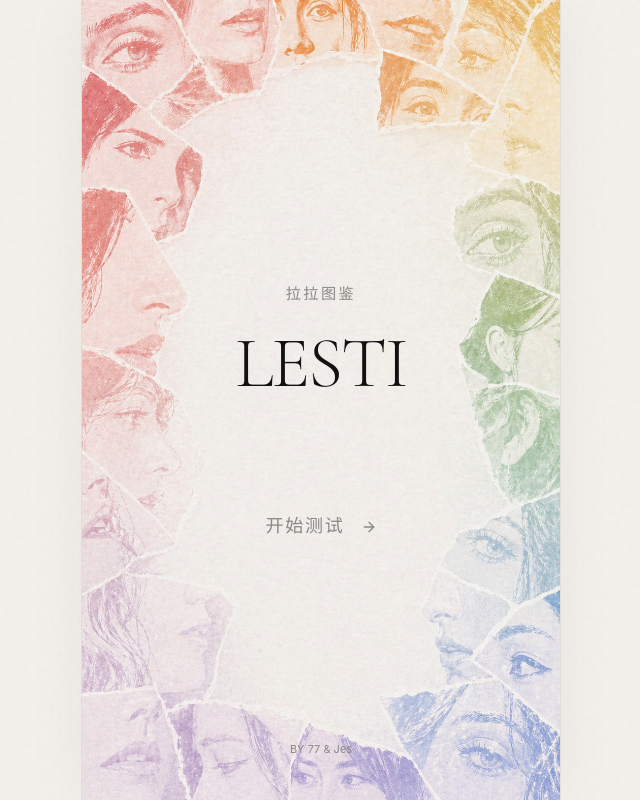
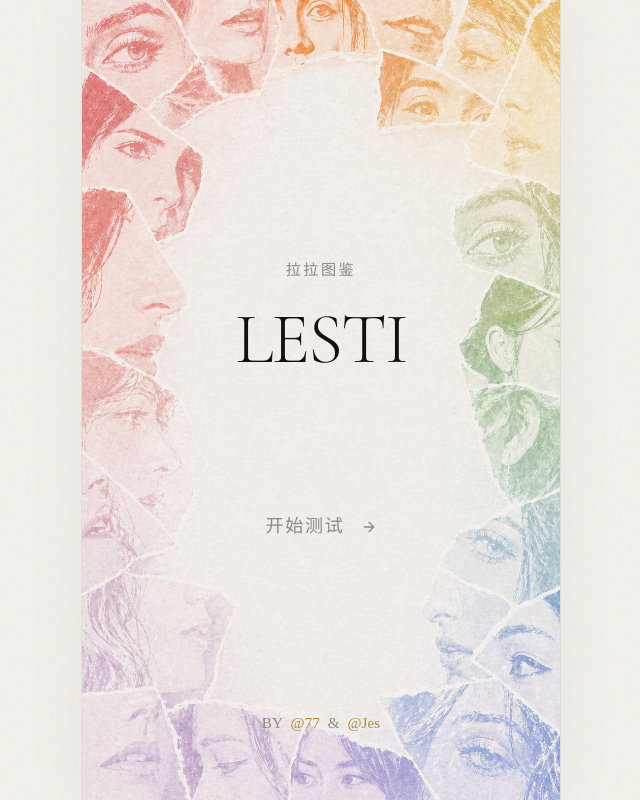
Before and after one commit to JesZhan-7788/LesTi, a React (Vite) app: page / in a window 1280 px wide. Shown: the whole page, without its empty margins (319-959 px from the left). Built offline with nearby package versions, Linux system fonts and the light colour scheme; a web font is replaced by a local one.

Commit message:
Tweak landing page title and byline layout

```diff
--- a/src/App.tsx
+++ b/src/App.tsx
@@ -223,7 +223,7 @@ export default function App() {
               />
 
               <div className="relative z-10 flex h-full flex-col px-8 py-10">
-                <div className="flex flex-[0.86] flex-col items-center justify-center text-center">
+                <div className="flex flex-[0.86] -translate-y-6 flex-col items-center justify-center text-center">
                   <p className="mb-5 font-serif-sc text-[0.95rem] leading-[1.8] tracking-[0.16em] text-[#8C8B88]">
                     拉拉图鉴
                   </p>
@@ -242,24 +242,25 @@ export default function App() {
                     </span>
                   </button>
                 </div>
-                <p className="absolute inset-x-8 bottom-10 text-center text-[11px] leading-[1.8] text-[#8C8B88]">
-                  BY{' '}
+                <p className="absolute inset-x-8 bottom-16 text-center font-serif-sc text-[0.95rem] leading-[1.8] text-[#8C8B88]">
+                  BY
+                  <span className="inline-block w-[0.5em]" aria-hidden="true" />
                   <a
                     href="https://xhslink.com/m/9Oe7UaKX6LF"
                     target="_blank"
                     rel="noreferrer"
-                    className="hover:text-[#111] transition-colors"
+                    className="text-[#B28D3E] hover:text-[#8F6E2F] transition-colors"
                   >
-                    77
+                    @77
                   </a>
-                  {' & '}
+                  <span className="px-2">&amp;</span>
                   <a
                     href="https://www.douban.com/people/136859616/"
                     target="_blank"
                     rel="noreferrer"
-                    className="hover:text-[#111] transition-colors"
+                    className="text-[#B28D3E] hover:text-[#8F6E2F] transition-colors"
                   >
-                    Jes
+                    @Jes
                   </a>
                 </p>
               </div>
```
